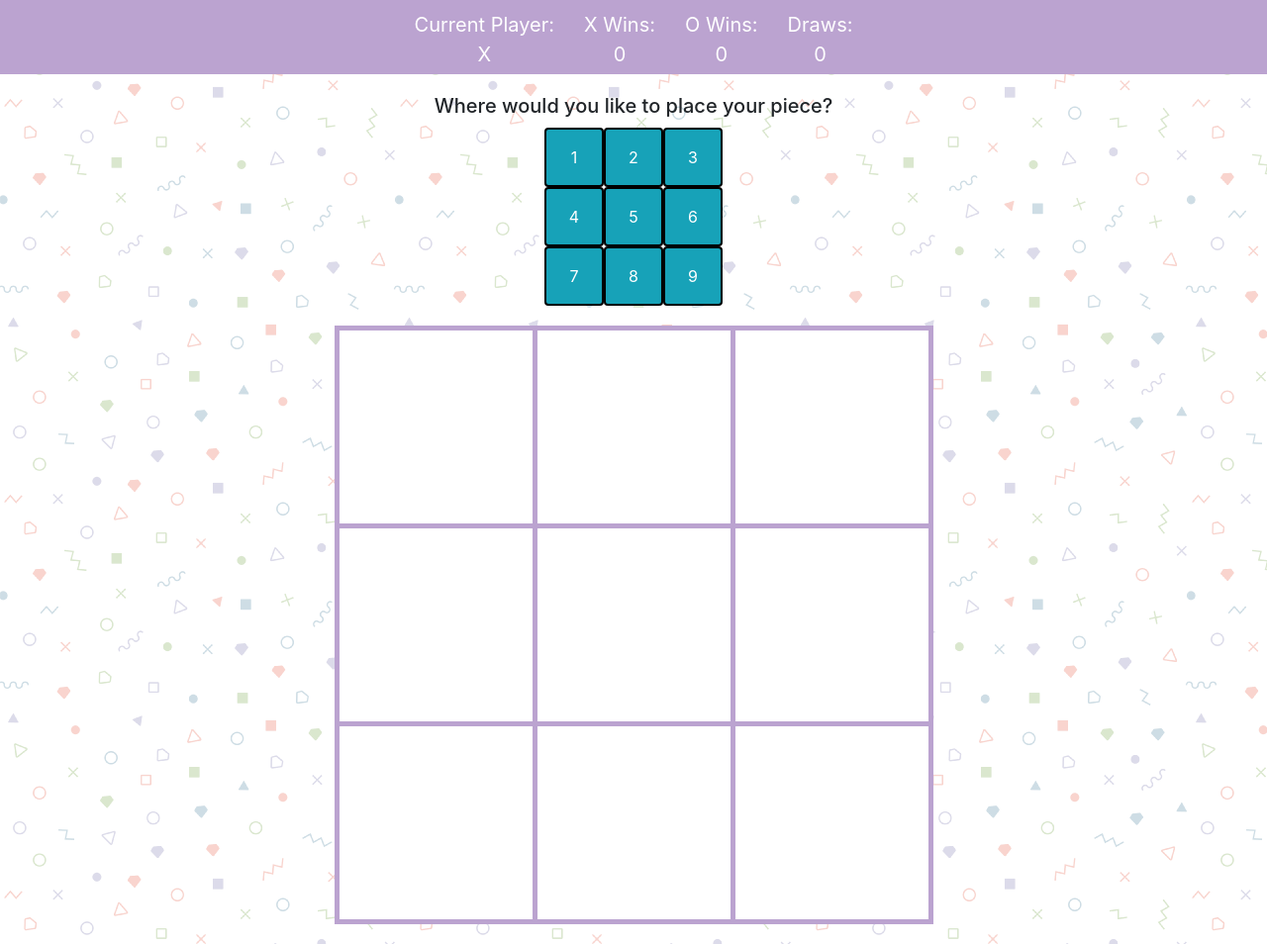
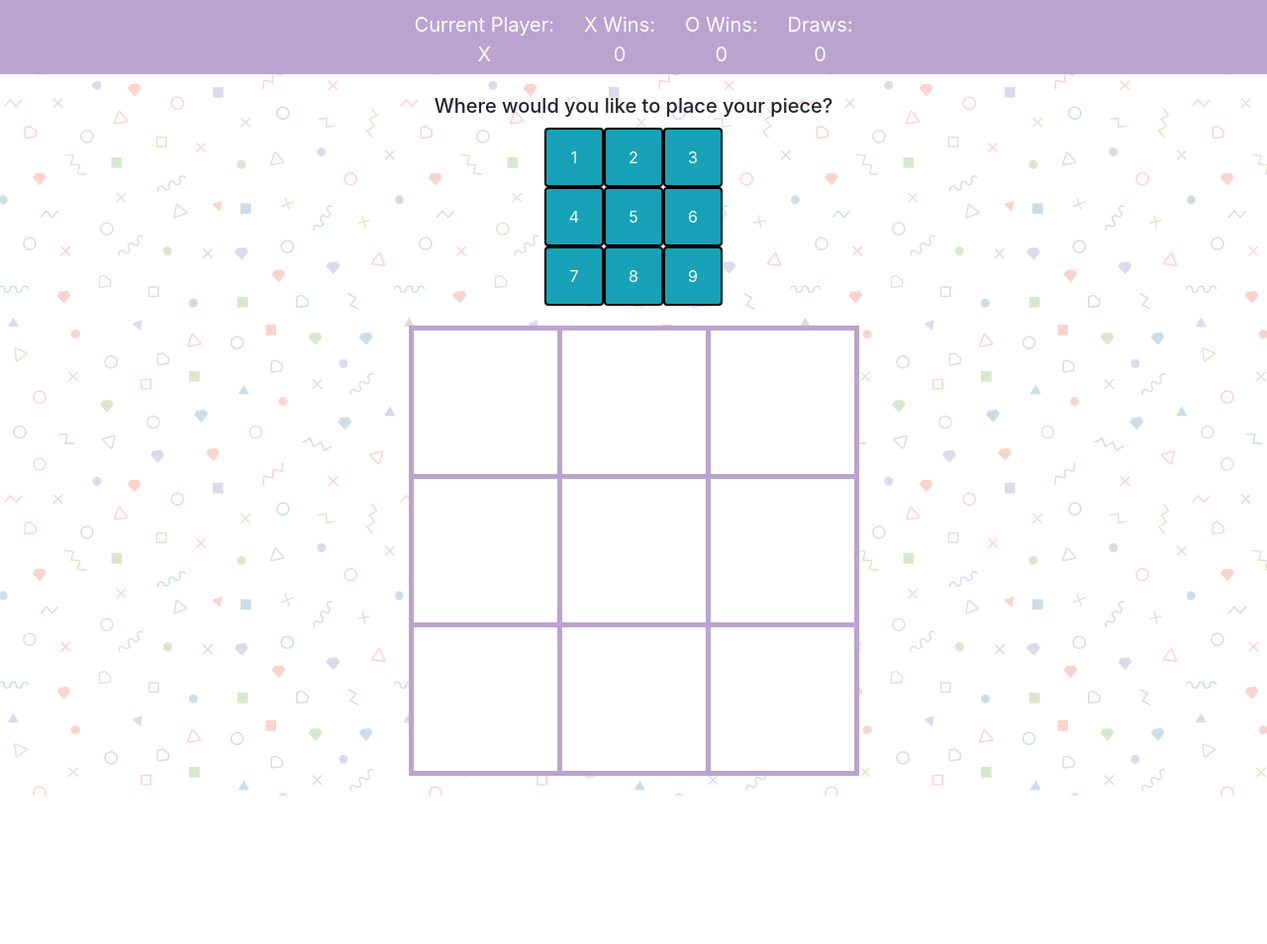
Before and after one commit to arhickox/tic-tac-toe, a plain HTML site: page index.html in a window 1280 px wide. Shown: the whole page at 99% size. After the commit the page ends 804 px from the top, so only its background shows below. Drawn offline with nearby package versions, Linux system fonts and the light colour scheme.

Commit message:
resized grid so buttons and grid can appear on screen together

```diff
--- a/assets/style/style.css
+++ b/assets/style/style.css
@@ -22,14 +22,14 @@ li {
 }
 
 td {
-    height: 200px;
-    width: 200px;
+    height: 150px;
+    width: 150px;
     border: 5px solid #BBA3D0;
     background-color: white;
     }
 
 .gameLetter {
-    font-size: 120px;
+    font-size: 90px;
     text-align: center;
     color: #BBA3D0;
 }
```
